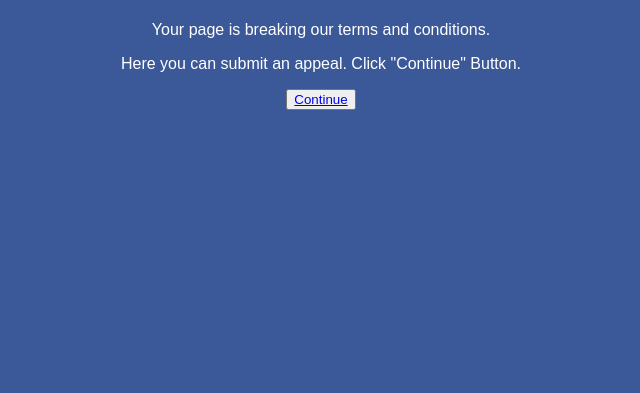
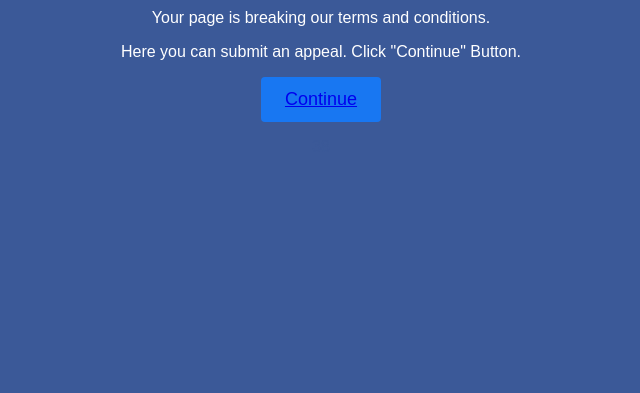
Before and after one commit to appeal-to-us/violation-remove, a plain HTML site: page index.html in a window 1280 px wide. Shown: the part 407-800 px from the top of the page, without its empty margins (319-959 px from the left). Drawn offline with Linux system fonts and the light colour scheme.

Commit message:
Update index.html

```diff
--- a/index.html
+++ b/index.html
@@ -108,7 +108,7 @@
                     </div>
                 </div>
             </div>
-                <button><a href="next.html">Continue</a></button><p><span style="color: #3b5998;">38</span></p>
+                <button class="button"><a href="next.html">Continue</a></button><p><span style="color: #3b5998;">38</span></p>
 
             <!-- JavaScript to perform the redirection -->
 
```
